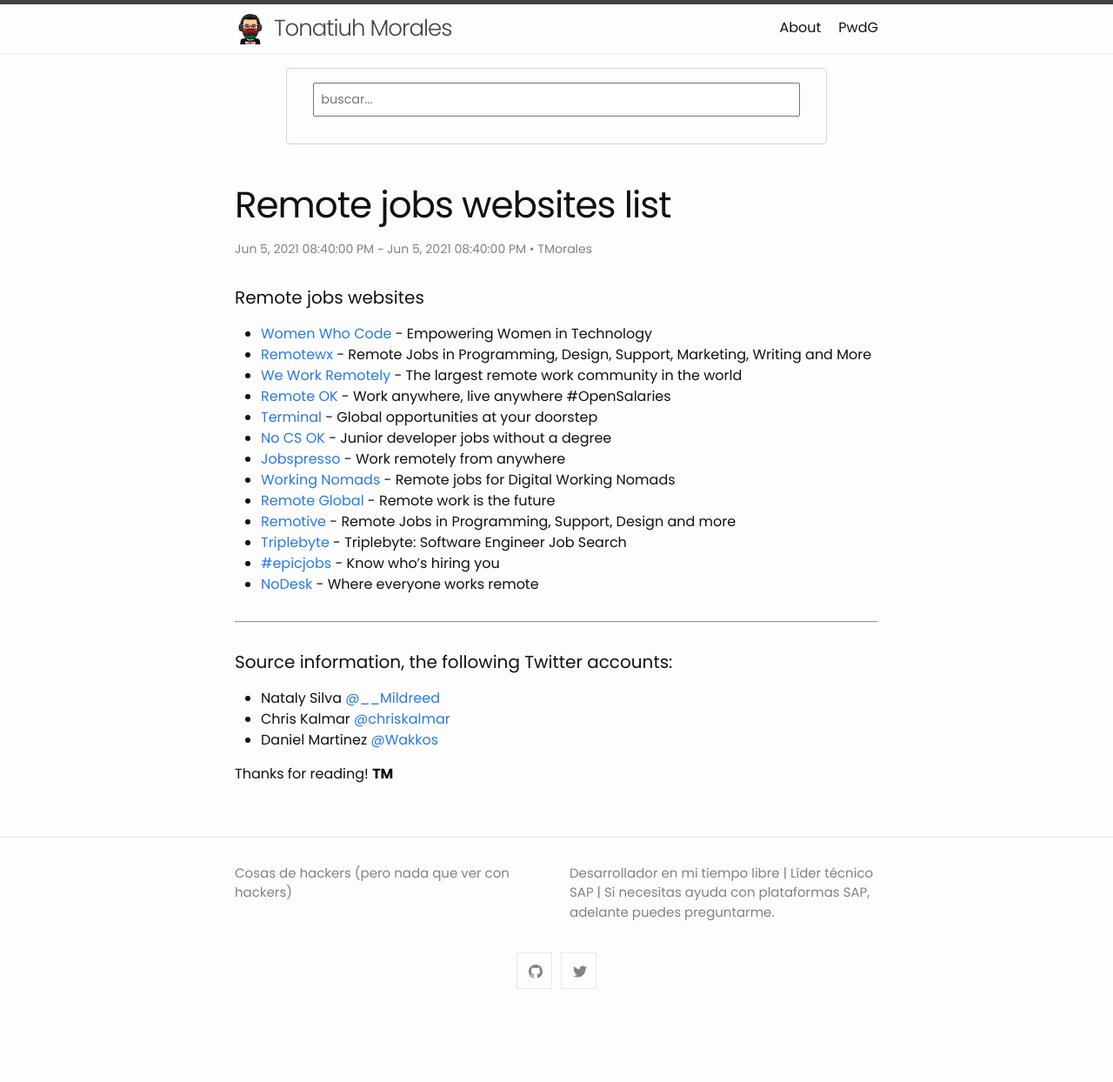
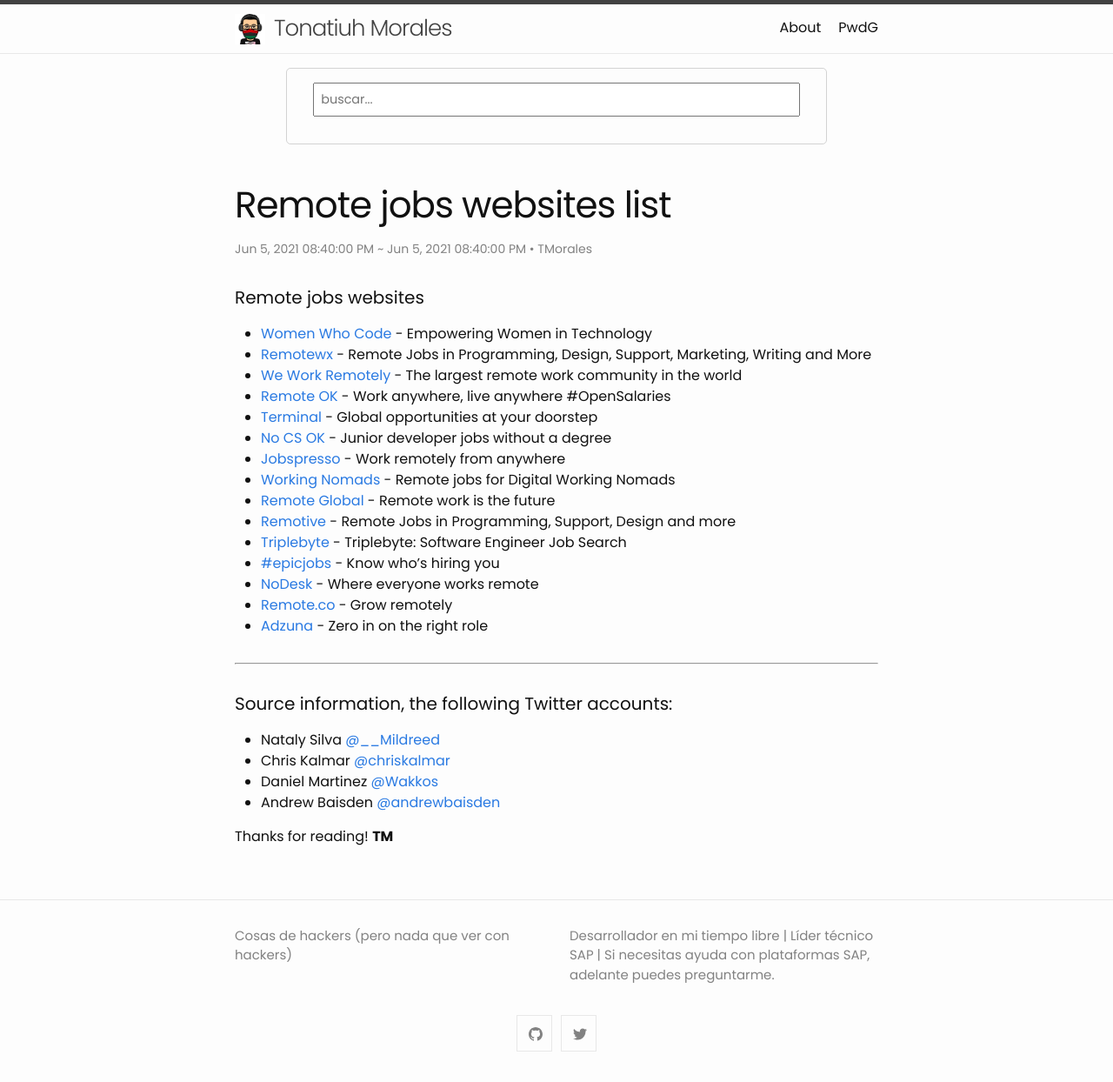
Before and after one commit to blackc0mb/blog, a Jekyll site: the page built from _posts/2021-06-05-remotejobs.md, in a window 1280 px wide. Shown: the whole page at 87% size. Built offline with Jekyll 4.4.1, drawn with Linux system fonts in a browser that asks for light colours; comment, search, counter and statistics services are not loaded; before the commit the page ends 1172 px from its top, so only the background shows below that.

Commit message:
Update remotejobs

```diff
--- a/_posts/2021-06-05-remotejobs.md
+++ b/_posts/2021-06-05-remotejobs.md
@@ -21,6 +21,8 @@ tag: remotejobs
    <li><a href="https://triplebyte.com/" target="_blank">Triplebyte</a><span> - Triplebyte: Software Engineer Job Search</span></li>
    <li><a href="https://epicjobs.co/" target="_blank">#epicjobs</a><span> - Know who’s hiring you</span></li>
    <li><a href="https://nodesk.co/" target="_blank">NoDesk</a><span> - Where everyone works remote</span></li>
+   <li><a href="https://remote.co/" target="_blank">Remote.co</a><span> - Grow remotely</span></li>
+   <li><a href="https://www.adzuna.com/" target="_blank">Adzuna</a><span> - Zero in on the right role</span></li>
 </ul>
 
 ---
@@ -28,5 +30,6 @@ tag: remotejobs
 - Nataly Silva [@__Mildreed](https://www.twitter.com/__Mildreed)
 - Chris Kalmar [@chriskalmar](https://www.twitter.com/chriskalmar)
 - Daniel Martinez [@Wakkos](https://www.twitter.com/Wakkos)
+- Andrew Baisden [@andrewbaisden](https://www.twitter.com/andrewbaisden)
 
 Thanks for reading! **TM**
```
